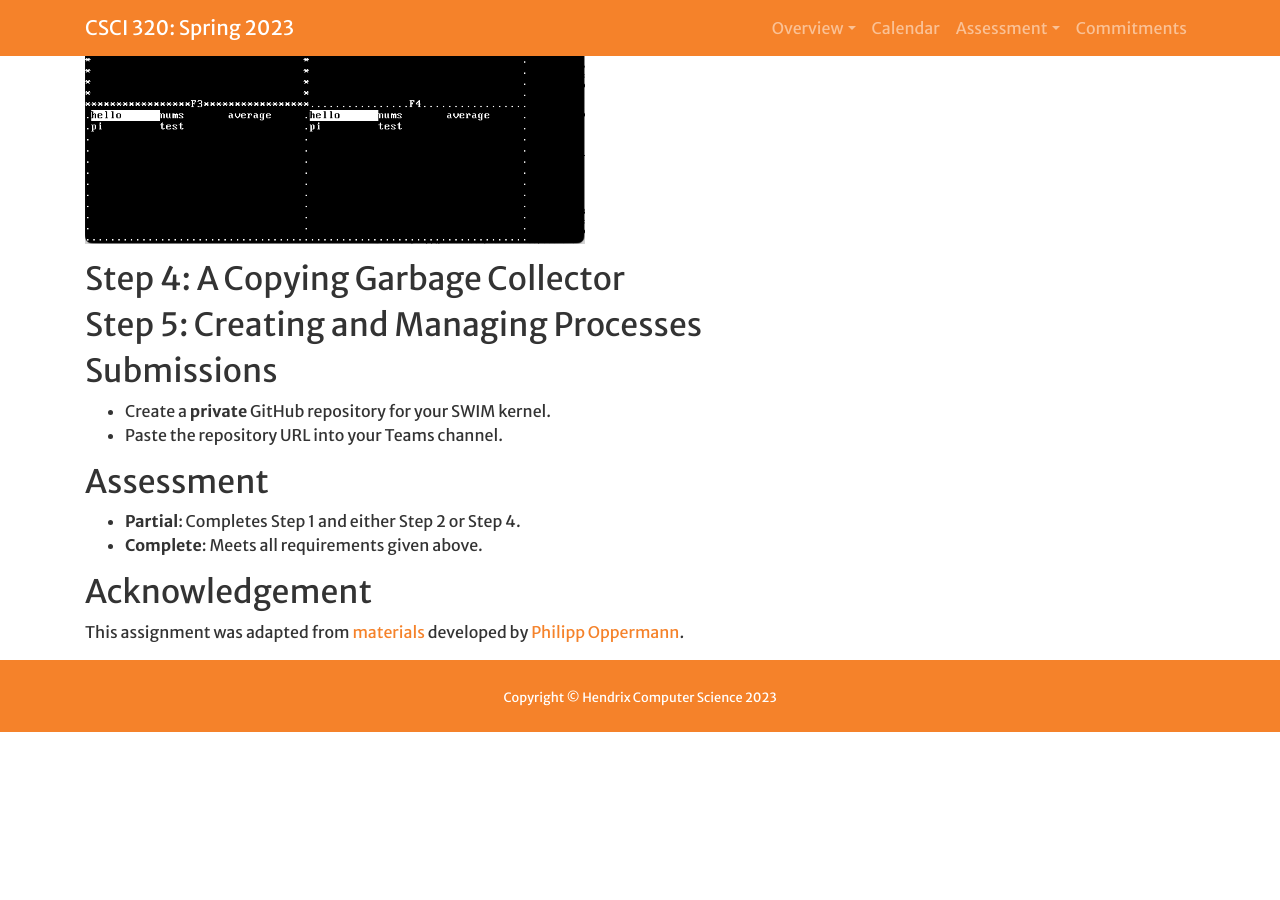
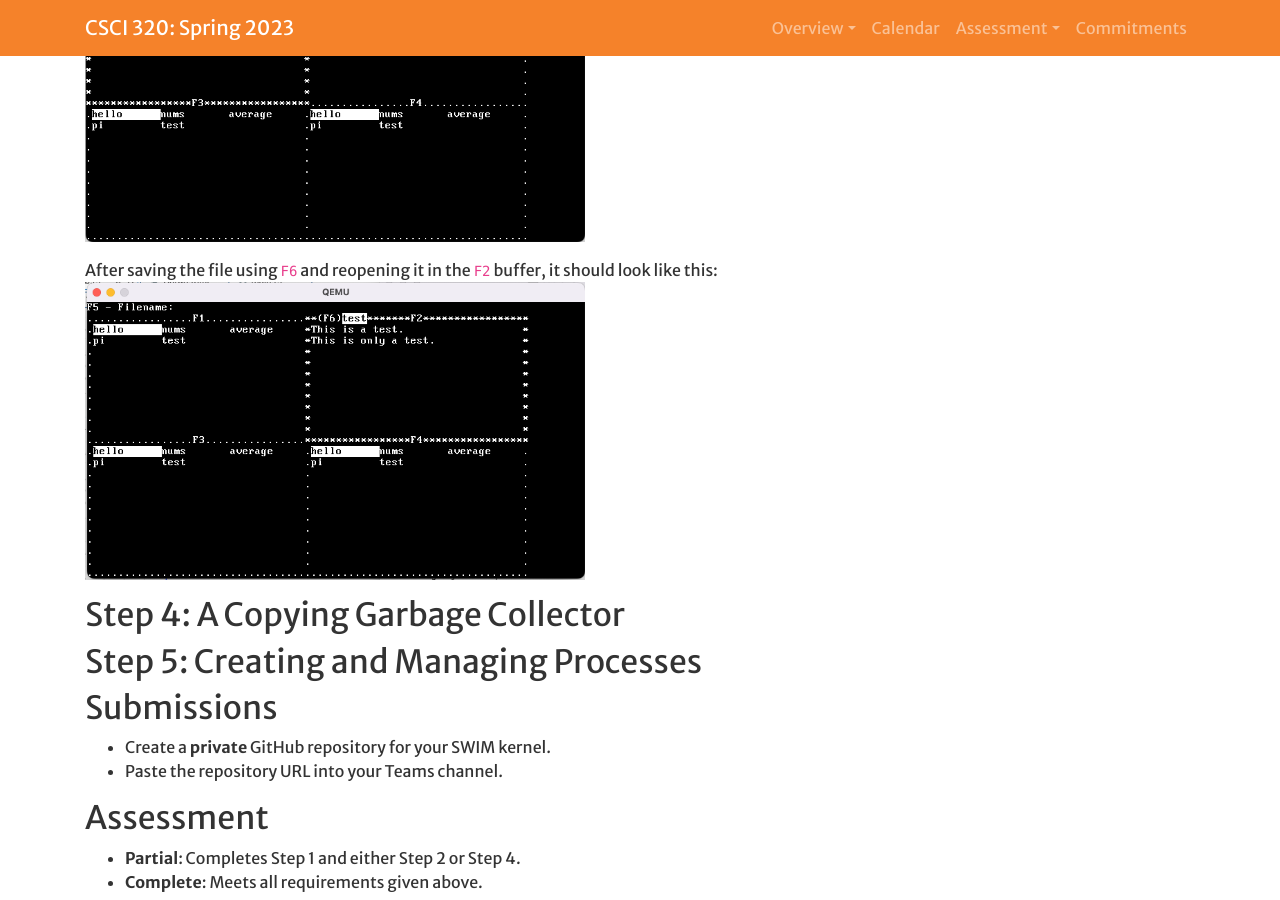
Before and after one commit to Hendrix-CS/csci320, a Jekyll site: the page built from projects/swim.md, in a window 1280 px wide and 900 px high, scrolled down 3985 px. Built offline with Jekyll 4.4.1, drawn with Linux system fonts in a browser that asks for light colours; a script that is not in the unit is left out; our own code applies the rules of GitHub Pages for plain Markdown files; before the commit the page ends 4717 px from its top, so only the background shows below that.

Commit message:
More updates to Step 3.

```diff
--- a/projects/swim.md
+++ b/projects/swim.md
@@ -146,6 +146,10 @@ While editing the file in the `F1` buffer, it should look like this:
 
 <img src="https://hendrix-cs.github.io/csci320/assets/images/swim_step_3c.png" width=500>
 
+After saving the file using `F6` and reopening it in the `F2` buffer, it should look
+like this:
+<img src="https://hendrix-cs.github.io/csci320/assets/images/swim_step_3d.png" width=500>
+
 ## Step 4: A Copying Garbage Collector
 
 ## Step 5: Creating and Managing Processes
```
Also changed, not shown: assets/images/swim_step_3c.png, assets/images/swim_step_3d.png (added).
